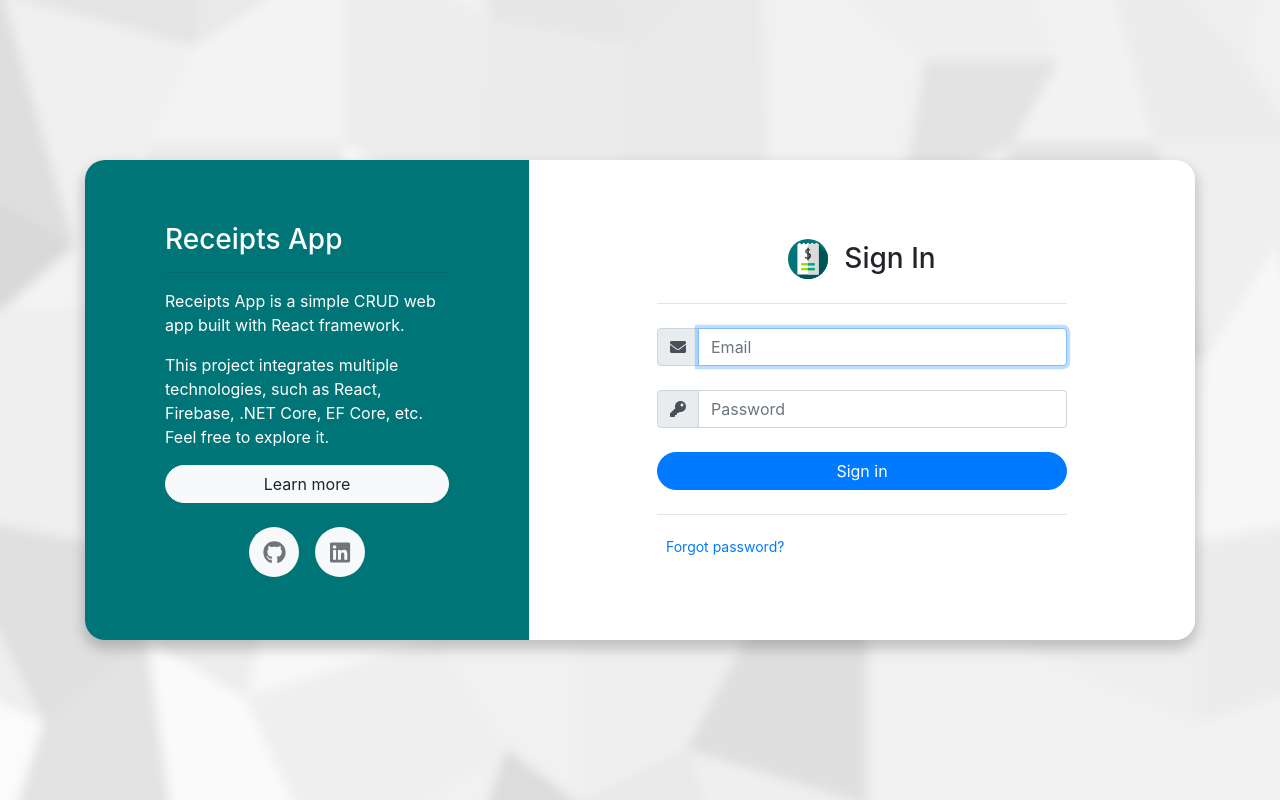
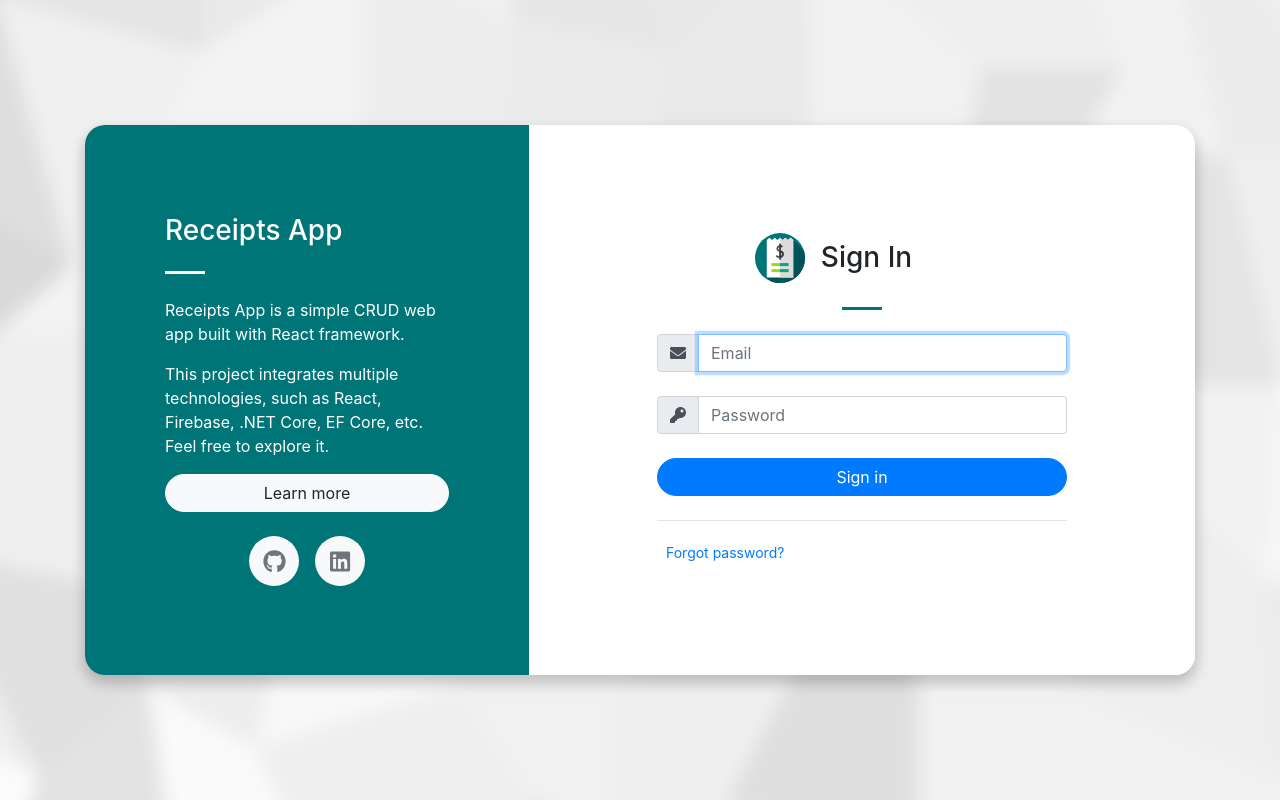
Before and after one commit to gerardormz98/receipts-crud-app, a React (Create React App) app: page /login in a window 1280 px wide. Built offline with nearby package versions, Linux system fonts and the light colour scheme.

Commit message:
Adjust responsive login styles

```diff
--- a/src/components/pages/Login.css
+++ b/src/components/pages/Login.css
@@ -5,9 +5,10 @@
   z-index: -1;
   display: block;
   background-image: url("/img/login-background.jpg");
-  background-size: cover;
-  filter: blur(5px);
+  filter: blur(8px);
   transform: scale(1.1);
+  background-position: 0px 0px;
+  animation: animatedBackground 40s linear infinite alternate;
 }
 
 .login-form {
@@ -15,6 +16,7 @@
   border-radius: 20px;
   box-shadow: 0px 7px 13px 2px rgba(0,0,0,0.2);
   height: 60vh;
+  min-height: 550px;
 }
 
 .login-form__info {
@@ -24,21 +26,33 @@
   display: flex;
   align-items: center;
   border-radius: 20px 0 0 20px;
-  width: 40%;
 }
 
 .login-form__form {
-  padding: 4rem 8rem;
+  padding: 4rem 2rem;
   background-color: white;
-  border-radius: 0 20px 20px 0;
-  width: 60%;
+  border-radius: 20px;
+  width: 100%;
   display: flex;
   align-items: center;
 }
 
 .login-form__logo {
+  width: 50px;
+  height: 50px;
+}
+
+.login-form__info-separator {
   width: 40px;
-  height: 40px;
+  border-width: 3px;
+  border-color: white;
+  margin-left: 0;
+}
+
+.login-form__form-separator {
+  width: 40px;
+  border-width: 3px;
+  border-color: #007578;;
 }
 
 .social-links {
@@ -63,3 +77,40 @@
   background:#E9ECEF;
   color: #212529;
 }
+
+@keyframes animatedBackground {
+  from {
+    background-position: 0 0;
+  }
+  to {
+    background-position: 100% 0;
+  }
+}
+
+/*-------------------
+    Media Queries
+--------------------/*
+
+/* Small devices (landscape phones, 576px and up) */
+@media (min-width: 576px) {
+  .login-form__form {
+    padding: 4rem 4rem;
+  }
+}
+
+/* Large devices (desktops, 992px and up) */
+@media (min-width: 992px) {
+  .login-form__logo {
+    margin-left: -57px;
+  }
+
+  .login-form__info {
+    width: 40%;
+  }
+
+  .login-form__form {
+    padding: 4rem 8rem;
+    border-radius: 0 20px 20px 0;
+    width: 60%;
+  }
+}
--- a/src/components/pages/Login.jsx
+++ b/src/components/pages/Login.jsx
@@ -113,10 +113,10 @@ class Login extends Component {
 
 				<div className="vh-100 d-flex justify-content-center align-items-center">
 					<div className="login-form">
-						<div className="login-form__info">
+						<div className="d-none d-lg-flex login-form__info">
 							<div className="w-100">
 								<h3>Receipts App</h3>
-								<hr />
+								<hr className="login-form__info-separator my-4" />
 								<p>Receipts App is a simple CRUD web app built with React framework.</p>
 								<p>This project integrates multiple technologies, such as React, Firebase, .NET Core, EF Core, etc. Feel free to explore it.</p>
 								<a  href="https://github.com/gerardormz98/simple-crud-app" target="_blank" rel="noopener noreferrer" className="btn btn-light btn-block rounded-pill">Learn more</a>
@@ -138,7 +138,7 @@ class Login extends Component {
 									></img>
 									<h3>Sign In</h3>
 								</div>
-								<hr className="mb-4" />
+								<hr className="login-form__form-separator mb-4" />
 
 								<FormErrors errors={formErrors} />
 
```
